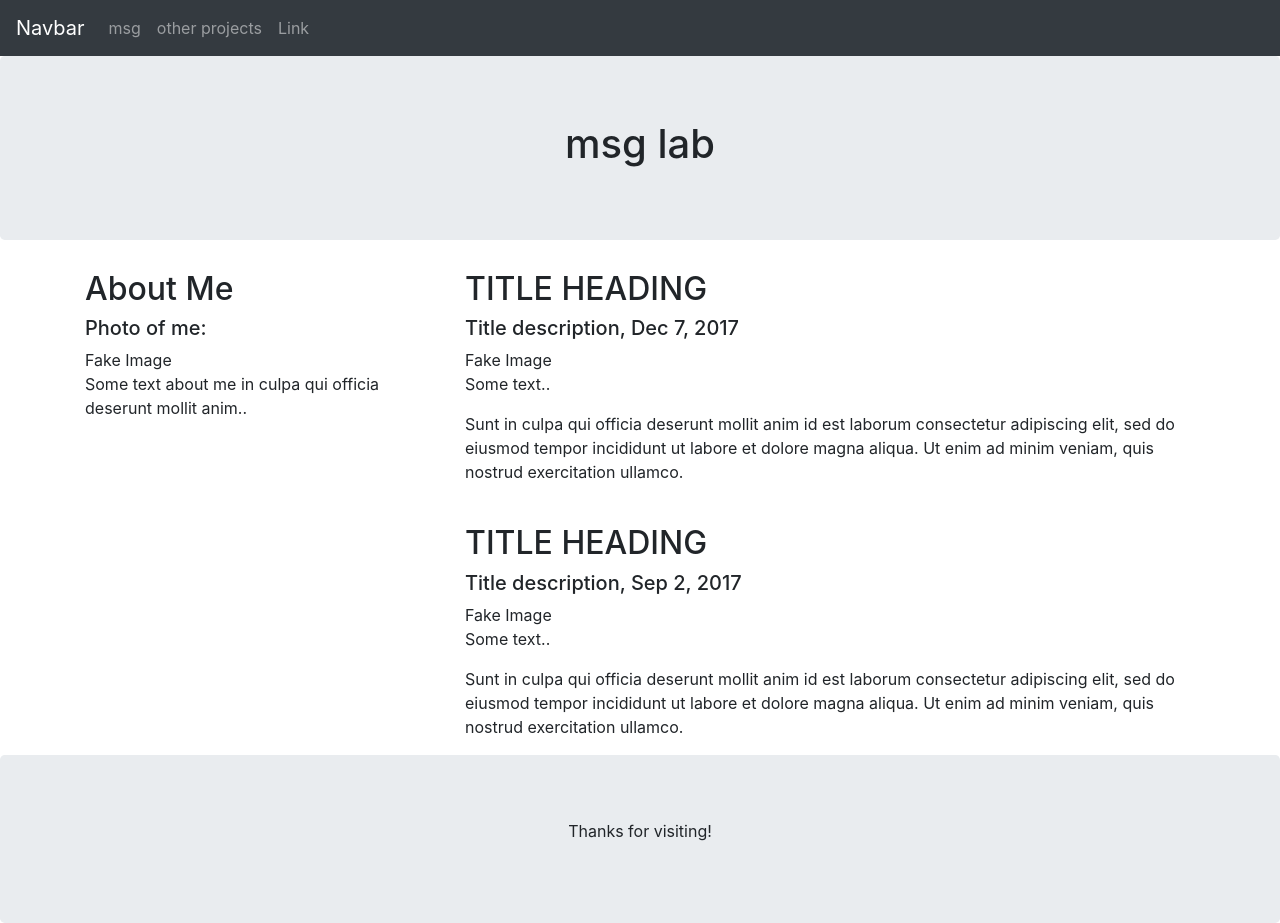
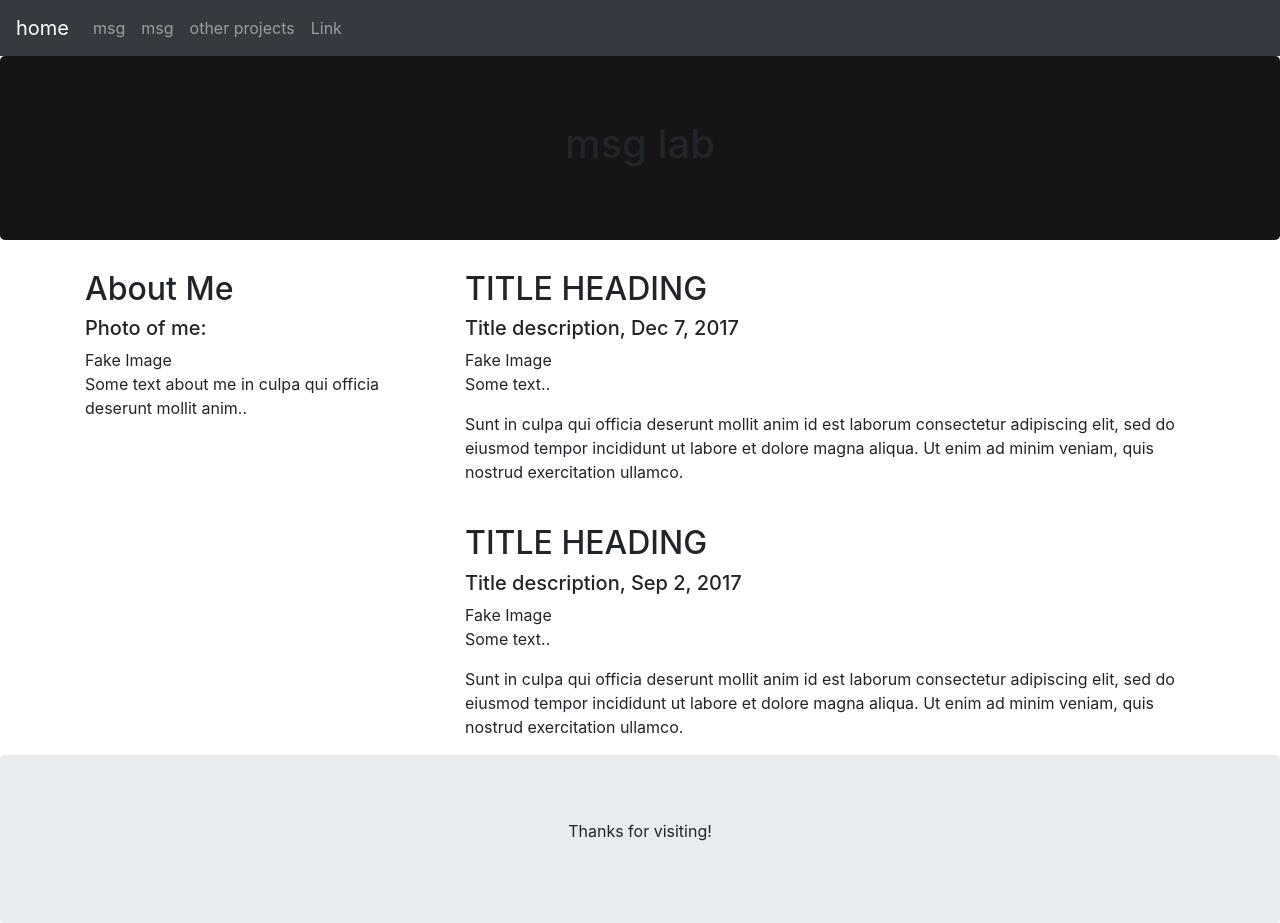
Before and after one commit to msglab/msglab, a Jekyll site: the page html/msg.html, which Jekyll copies as it is, in a window 1280 px wide. Built offline with Jekyll 4.4.1, drawn with Linux system fonts in a browser that asks for light colours; nearby versions of some CDN libraries; library files that are not in the unit come from our copies.

Commit message:
update navbar

```diff
--- a/html/msg.html
+++ b/html/msg.html
@@ -21,12 +21,15 @@
 
 <body>
   <nav class="navbar navbar-expand-sm bg-dark navbar-dark">
-    <a class="navbar-brand" href="#">Navbar</a>
+    <a class="navbar-brand" href="#">home</a>
     <button class="navbar-toggler" type="button" data-toggle="collapse" data-target="#collapsibleNavbar">
       <span class="navbar-toggler-icon"></span>
     </button>
     <div class="collapse navbar-collapse" id="collapsibleNavbar">
       <ul class="navbar-nav">
+        <li class="nav-item">
+          <a class="nav-link" href="/index.html">msg</a>
+        </li>
         <li class="nav-item">
           <a class="nav-link" href="/html/msg.html">msg</a>
         </li>
@@ -40,7 +43,7 @@
     </div>
   </nav>
 <!--   navigation bar -->
-  <div class="jumbotron text-center main-header" style="margin-bottom:0">
+  <div class="jumbotron text-center" style="margin-bottom:0; background-color: #151515">
     <h1>msg lab</h1>
 <!--     <p>This is a space to feature and archive projects I am working on</p>  -->
   </div>
--- a/index.html
+++ b/index.html
@@ -21,12 +21,15 @@
 
 <body>
   <nav class="navbar navbar-expand-sm bg-dark navbar-dark">
-    <a class="navbar-brand" href="#">Navbar</a>
+    <a class="navbar-brand" href="#">home</a>
     <button class="navbar-toggler" type="button" data-toggle="collapse" data-target="#collapsibleNavbar">
       <span class="navbar-toggler-icon"></span>
     </button>
     <div class="collapse navbar-collapse" id="collapsibleNavbar">
       <ul class="navbar-nav">
+        <li class="nav-item">
+          <a class="nav-link" href="/index.html">msg</a>
+        </li>
         <li class="nav-item">
           <a class="nav-link" href="/html/msg.html">msg</a>
         </li>
```
